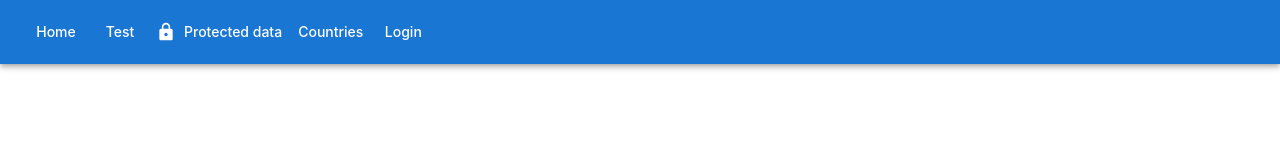
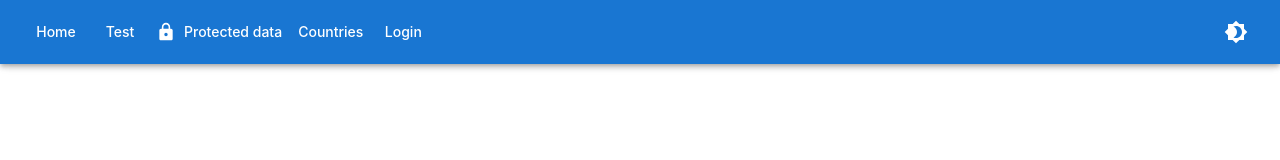
Before and after one commit to Ermegilius/Countries_FullStack, a React (Vite) app in the folder frontend/: page /login in a window 1280 px wide. Shown: the top 160 px of the page. Built offline with nearby package versions, Linux system fonts and the light colour scheme; no server answers.

Commit message:
add: theme toggler button

```diff
--- a/frontend/src/components/Navigation.tsx
+++ b/frontend/src/components/Navigation.tsx
@@ -1,12 +1,17 @@
-import { AppBar, Button, Toolbar } from "@mui/material";
+import { AppBar, Button, IconButton, Toolbar, useTheme as useMuiTheme } from "@mui/material";
 import { Link as RouterLink } from "react-router-dom";
 import { useAuth } from "../context/AuthContext";
 import { Favorite, Lock } from "@mui/icons-material";
+import Brightness4Icon from "@mui/icons-material/Brightness4";
+import Brightness7Icon from "@mui/icons-material/Brightness7";
+import { useTheme } from "../theme/useTheme";
 
 export const Navigation = () => {
 	const { user, signOut } = useAuth();
+	const { toggleColorMode, mode } = useTheme();
+
 	return (
-		<AppBar position="static" sx={{ mb: 3 }}>
+		<AppBar position="sticky" sx={{ mb: 3 }}>
 			<Toolbar>
 				<Button color="inherit" component={RouterLink} to="/">
 					Home
@@ -21,12 +26,7 @@ export const Navigation = () => {
 					Countries
 				</Button>
 				{user && (
-					<Button
-						color="inherit"
-						component={RouterLink}
-						to="/favorites"
-						startIcon={<Favorite />}
-					>
+					<Button color="inherit" component={RouterLink} to="/favorites" startIcon={<Favorite />}>
 						Favorites
 					</Button>
 				)}
@@ -41,6 +41,9 @@ export const Navigation = () => {
 						Login
 					</Button>
 				)}
+				<IconButton sx={{ ml: "auto" }} onClick={toggleColorMode} color="inherit">
+					{mode === "dark" ? <Brightness7Icon /> : <Brightness4Icon />}
+				</IconButton>
 			</Toolbar>
 		</AppBar>
 	);
--- a/frontend/src/theme/ThemeProvider.tsx
+++ b/frontend/src/theme/ThemeProvider.tsx
@@ -1,12 +1,35 @@
 import CssBaseline from "@mui/material/CssBaseline";
-import { ThemeProvider as MUIThemeProvider } from "@mui/material/styles";
-import { ReactNode } from "react";
-import { theme } from "./theme";
+import { createTheme, ThemeProvider as MUIThemeProvider } from "@mui/material/styles";
+import { ReactNode, useMemo, useState } from "react";
+import { theme as baseTheme } from "./theme";
 import { ThemeContext } from "./themeContext";
 
 export const ThemeProvider = ({ children }: { children: ReactNode }) => {
+	const [mode, setMode] = useState<"light" | "dark">("light");
+	const colorMode = useMemo(
+		() => ({
+			toggleColorMode: () => {
+				setMode((prevMode) => (prevMode === "light" ? "dark" : "light"));
+			},
+			mode,
+		}),
+		[mode]
+	);
+
+	const theme = useMemo(
+		() =>
+			createTheme({
+				...baseTheme,
+				palette: {
+					...baseTheme.palette,
+					mode,
+				},
+			}),
+		[mode]
+	);
+
 	return (
-    <ThemeContext.Provider value={undefined}>
+		<ThemeContext.Provider value={colorMode}>
 			<MUIThemeProvider theme={theme}>
 				<CssBaseline />
 				{children}
--- a/frontend/src/theme/themeContext.ts
+++ b/frontend/src/theme/themeContext.ts
@@ -1,5 +1,8 @@
 import { createContext } from "react";
 
-type ThemeContextType = undefined;
+type ThemeContextType = {
+	toggleColorMode: () => void;
+	mode: "light" | "dark";
+};
 
-export const ThemeContext = createContext<ThemeContextType>(undefined);
+export const ThemeContext = createContext<ThemeContextType | undefined>(undefined);
```
Lines whose indentation alone changed are shown as unchanged.
